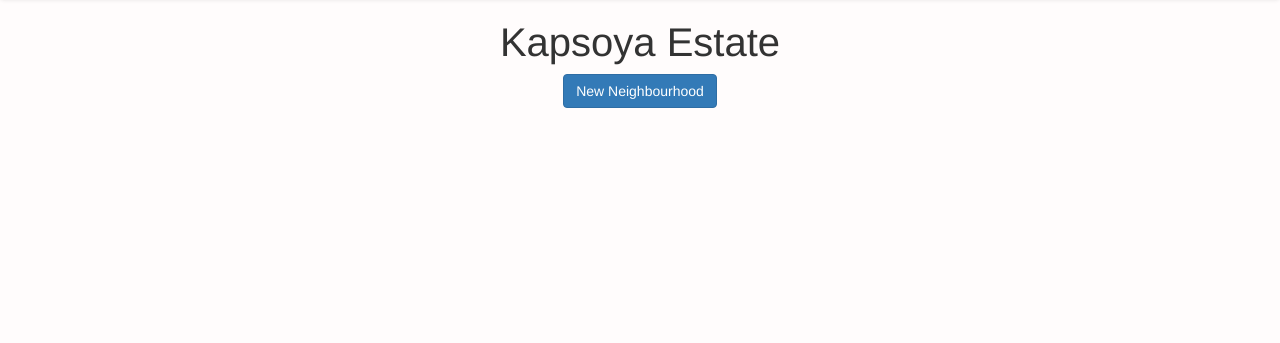
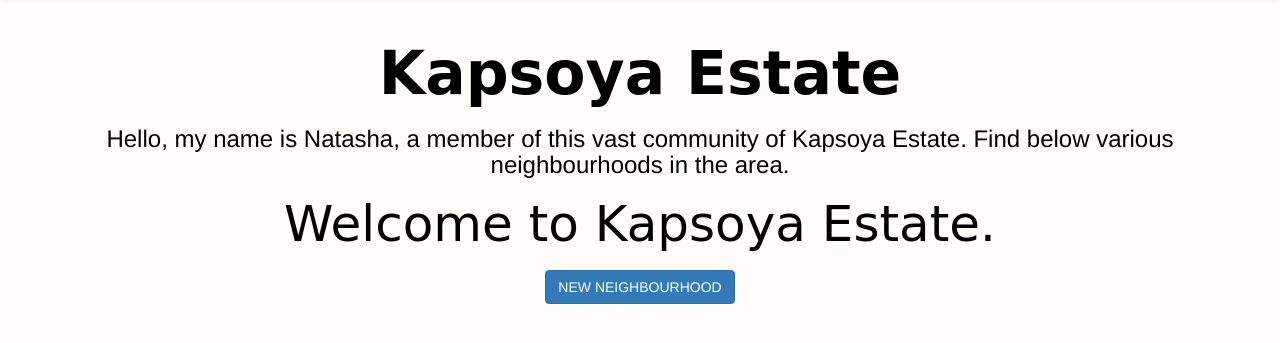
Before and after one commit to Chebichii-Lab/Kapsoya-Estate, a Django app: page /all-hoods/ in a window 1280 px wide. Shown: the part 52-395 px from the top of the page. Run offline with Django 3.2, Linux system fonts and the light colour scheme; data that the repository does not hold is empty; some libraries are stand-ins or nearby versions.

```diff
--- a/kapsoya/templates/index.html
+++ b/kapsoya/templates/index.html
@@ -1,10 +1,26 @@
 {%include 'base.html'%}
+{% block content %}
 
-{% block content %}
-<h1 style="text-align:center; font-size:40px;">Kapsoya Estate</h1>
+<body>
+    <div class="container" id="background">
+        <div id="prog">
+            <h1
+                style="text-align:center; font-size:60px; font-family: 'Dancing Script', cursive; font-weight:bold; color: black;">
+                Kapsoya Estate</h1>
+        </div>
+        <div id="opennote">
+            <h3 style="text-align:center; color: black;">Hello, my name is Natasha, a member of this vast community of
+                Kapsoya Estate. Find below various neighbourhoods in the area.</h3>
+            <p id="opennote"
+                style="text-align:center; font-family: 'Dancing Script', cursive; font-size: 50px; color: black;">
+                Welcome
+                to Kapsoya Estate.</p>
+        </div>
         <div class="container-fluid">
             <div class="col-md-12 text-center">
-        <a href="{% url 'new-hood' %}" class="btn btn-primary btn-md" style="text-align: center"> New Neighbourhood</a>
+                <a href="{% url 'new-hood' %}" class="btn btn-primary btn-md" style="text-align: center"> NEW
+                    NEIGHBOURHOOD
+                </a>
             </div>
             <section class="magazine-section">
                 {% for hood in all_hoods %}
@@ -13,22 +29,26 @@
                         style="background-color: rgb(250, 246, 246);box-sizing: border-box; margin-top:2%;box-shadow: 0vh 0vh 1vh gainsboro;">
                         <div class="row" style="padding-top: 1%">
                             <div class="col-md-12">
-                        <h4 style="font-weight:600;">Name: <a href="" class="text-right"style="text-decoration: none;">{{hood.neighbourhood_name}}</a></4>
+                                <h4 style="font-weight:600;">Name: <a class="text-right"
+                                        style="text-decoration: none;">{{hood.neighbourhood_name}}</a></h4>
                             </div>
                         </div>
                         <div class="row" style="font-size:10pt;">
-                    <div class="col-md-6" style="padding-bottom: 2%;font-weight:600;"> Location: {{hood.neighbourhood_location}}
+                            <div class="col-md-6" style="padding-bottom: 2%;font-weight:600;"> Location:
+                                {{hood.neighbourhood_location}}
                             </div>
                         </div>
                         <div class="">
-                    <a href=""><img src="{{hood.neighbourhood_photo.url}}" class="img-responsive"alt="{{image.neighbourhood_name}}" style="width:100%;width:100%"></a>
+                            <a href=""><img src="{{hood.neighbourhood_photo.url}}" class="img-responsive"
+                                    alt="{{image.neighbourhood_name}}" style="width:100%;width:100%"></a>
                         </div>
                         <div style="padding-top:1%;padding-bottom:1%">
                             {% if request.user.profile.neighbourhood == hood %}
-                    <a class="btn btn-info btn-small" href="{% url 'single-hood' hood.id %}">View Hood</a>
-                    <a class="btn btn-warning" href="{% url 'leave-hood' hood.id %}">Leave Hood</a>
+                            <a class="btn btn-success btn-small" href="{% url 'single-hood' hood.id %}">View
+                                Neighbourhood</a>
+                            <a class="btn btn-danger" href="{% url 'leave-hood' hood.id %}">Leave Neighbourhood</a>
                             {% elif not request.user.profile.neighbourhood %}
-                    <a class="btn btn-default" href="{% url 'joinhood' hood.id %}">Join Hood</a>
+                            <a class="btn btn-primary" href="{% url 'joinhood' hood.id %}">Join Neighbourhood</a>
                             {% endif %}
                         </div>
                     </div>
@@ -37,3 +57,5 @@
             </section>
         </div>
         {% endblock %}
+    </div>
+</body>
```
Also changed, not shown: kapsoya/templates/single_hood.html (+13 -13 lines). Lines whose indentation alone changed are shown as unchanged.
